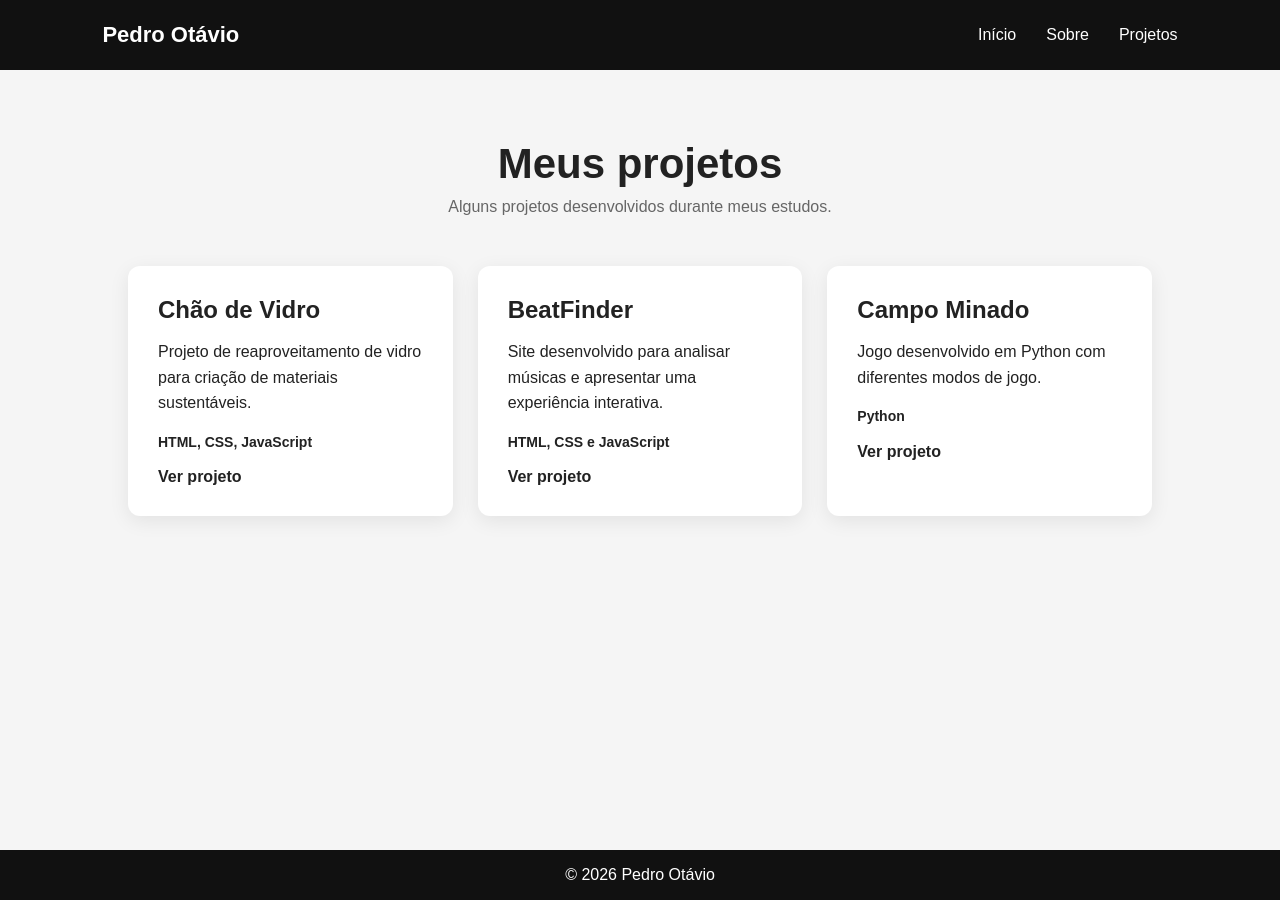
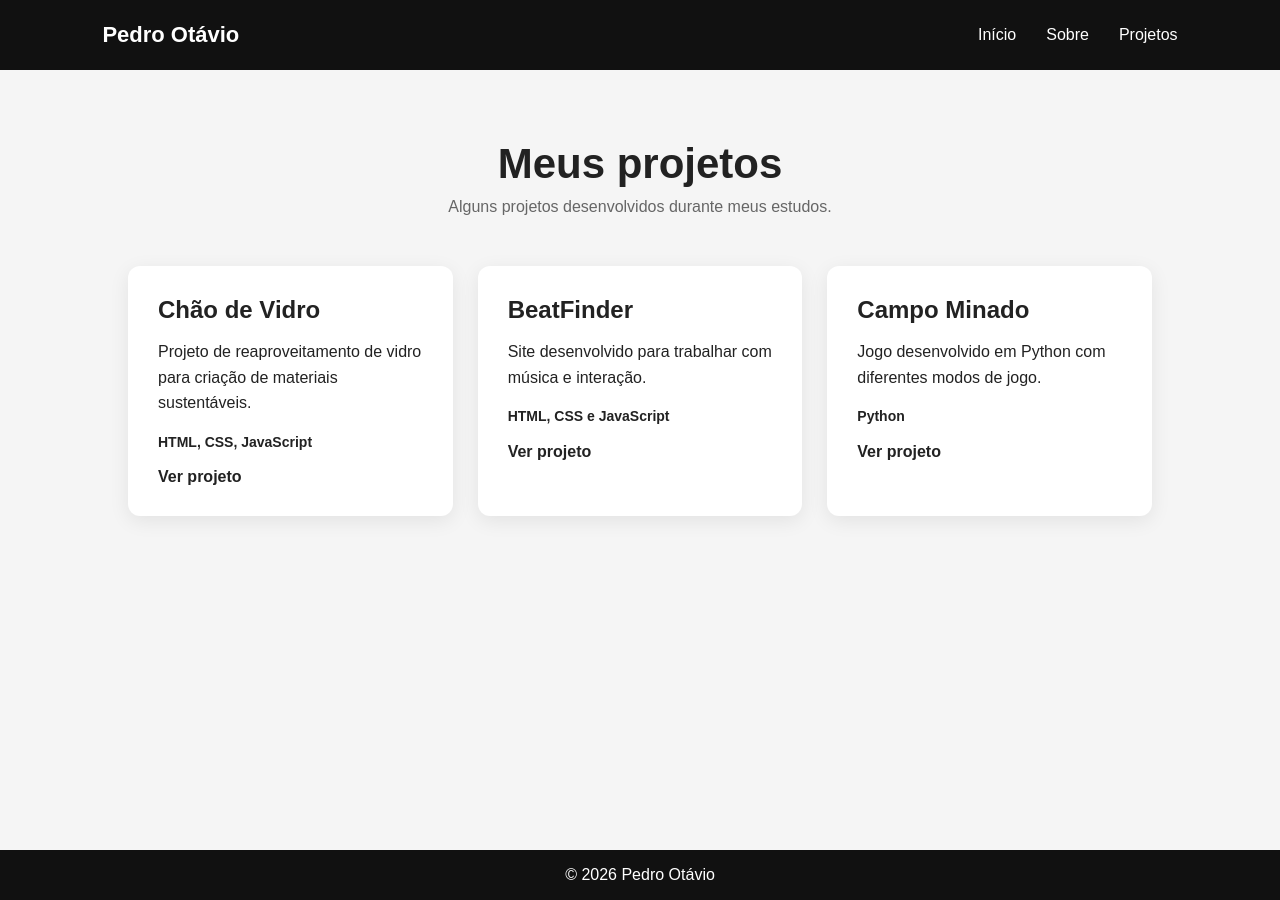
Before and after one commit to pedrotaviorossato-hub/meu-site, a Jekyll site: the page built from projetos.md, in a window 1280 px wide. Built offline with Jekyll 4.4.1, drawn with Linux system fonts in a browser that asks for light colours.

Commit message:
Atualizar o projeto2.md

```diff
--- a/_projects/projeto2.md
+++ b/_projects/projeto2.md
@@ -1,19 +1,40 @@
 ---
+layout: default
 title: "BeatFinder"
-description: "Site desenvolvido para analisar músicas e apresentar uma experiência interativa."
+description: "Site desenvolvido para trabalhar com música e interação."
 technologies: "HTML, CSS e JavaScript"
 ---
 
-# BeatFinder
+<div class="project-page">
 
-O BeatFinder é um projeto de desenvolvimento web criado para trabalhar com
-música e interação com o usuário.
+    <h1>{{ page.title }}</h1>
 
-## Tecnologias
+    <p class="project-description">
+        {{ page.description }}
+    </p>
 
-HTML, CSS e JavaScript.
+    <h2>Sobre o projeto</h2>
 
-## Objetivo
+    <p>
+        O BeatFinder é um projeto de desenvolvimento web criado para
+        trabalhar com música, áudio e interação com o usuário.
+    </p>
 
-Criar uma interface interativa e desenvolver conhecimentos em JavaScript,
-manipulação de elementos HTML e reprodução de áudio.
+    <h2>Tecnologias</h2>
+
+    <p>
+        {{ page.technologies }}
+    </p>
+
+    <h2>Objetivo</h2>
+
+    <p>
+        Desenvolver conhecimentos em JavaScript, manipulação de elementos
+        HTML e reprodução de áudio.
+    </p>
+
+    <a class="back-button" href="{{ '/projetos' | relative_url }}">
+        ← Voltar para projetos
+    </a>
+
+</div>
```
